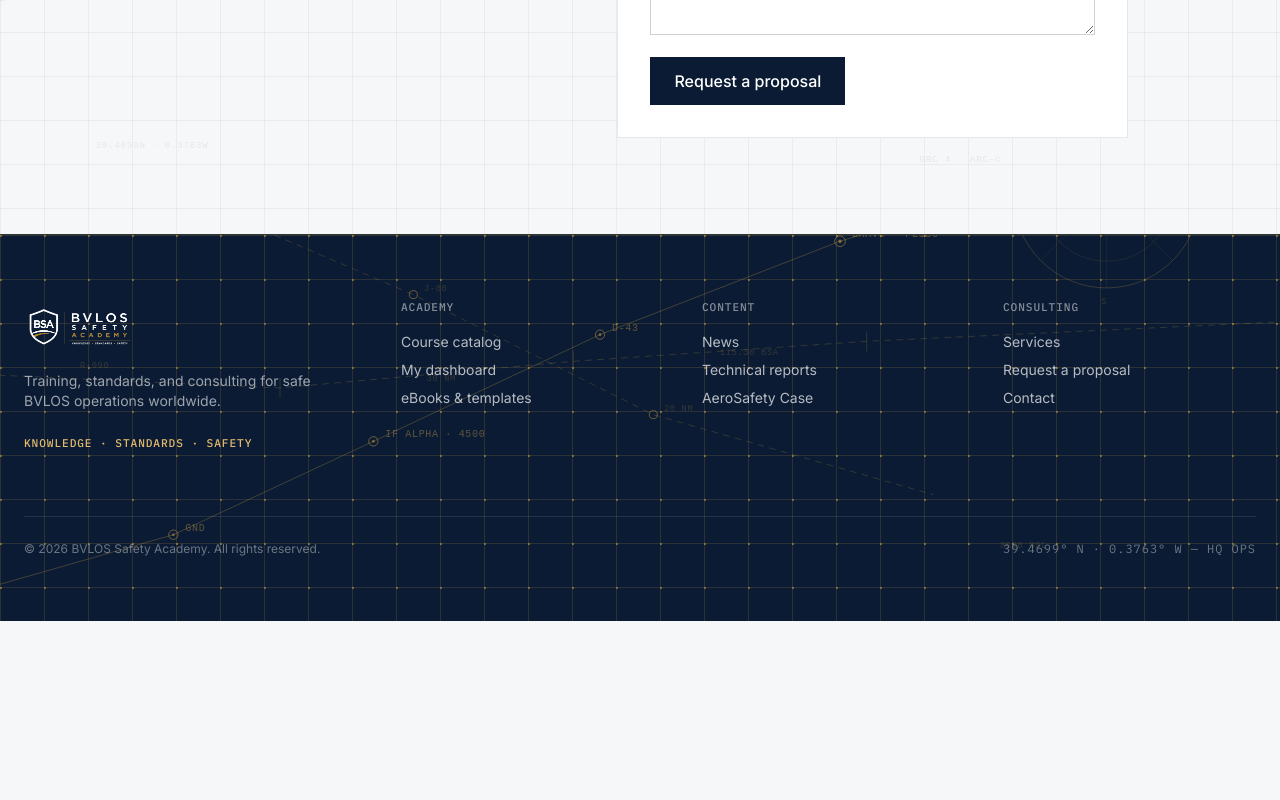
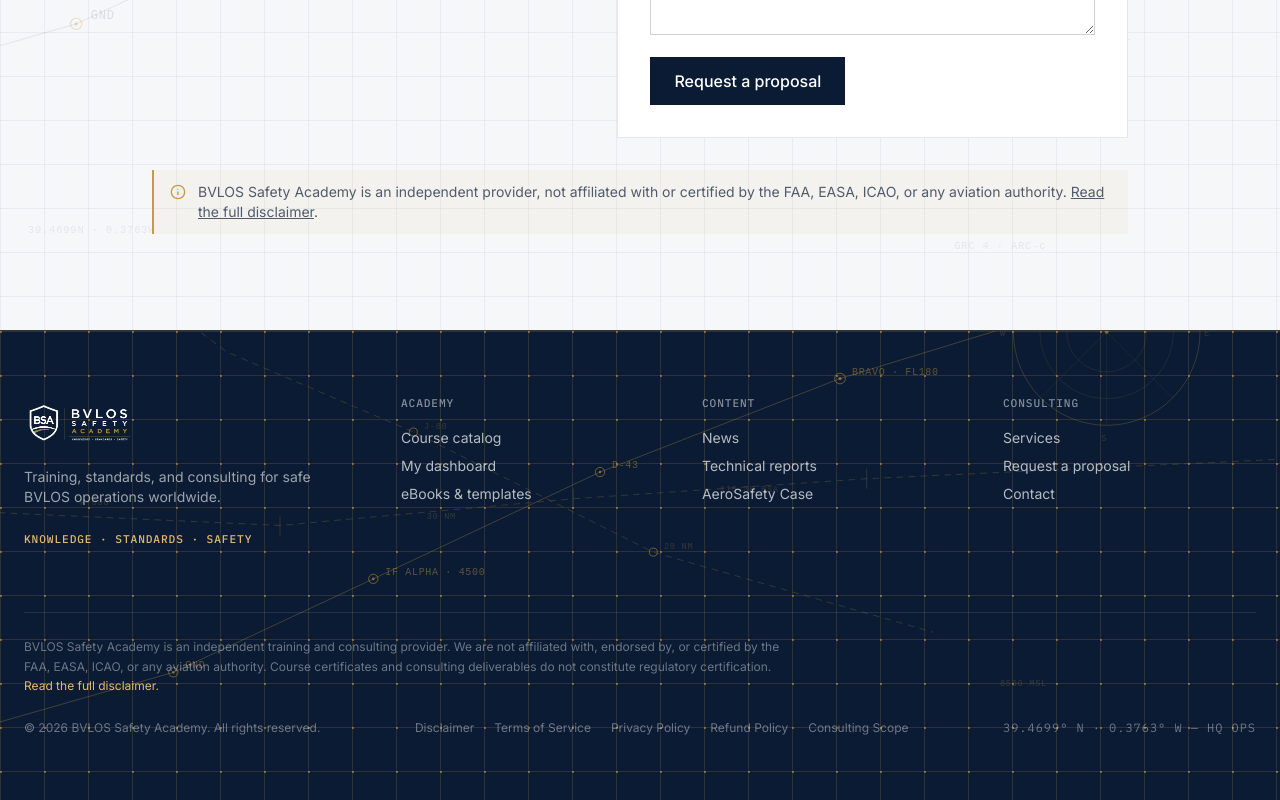
Before and after one commit to PANDAVILA/bvlos-safety-academy, a Next.js app: page /consultoria in a window 1280 px wide. Shown: the part 1570-2370 px from the top of the page. Before the commit the page ends 2191 px from the top, so only its background shows below. Built offline with nearby package versions, Linux system fonts and the light colour scheme; no server answers.

Commit message:
Add missing legal page components and disclaimer notices

```diff
--- a/app/aerosafety-case/page.tsx
+++ b/app/aerosafety-case/page.tsx
@@ -1,4 +1,5 @@
 import { ArrowUpRight, Gauge, ListChecks, ShieldAlert } from "lucide-react";
+import DisclaimerNote from "@/components/DisclaimerNote";
 
 export default function AeroSafetyCasePage() {
   const appUrl = process.env.NEXT_PUBLIC_AEROSAFETY_CASE_URL || "#";
@@ -33,6 +34,9 @@
                 Set NEXT_PUBLIC_AEROSAFETY_CASE_URL in your .env.local to link your deployed instance.
               </p>
             )}
+            <div className="mt-8">
+              <DisclaimerNote variant="dark" />
+            </div>
           </div>
           <div className="border border-white/15 bg-navy-950/40 p-6">
             <div className="flex items-center justify-between border-b border-white/10 pb-3 text-xs text-white/50">
--- a/app/consultoria/page.tsx
+++ b/app/consultoria/page.tsx
@@ -1,6 +1,7 @@
 import Image from "next/image";
 import { ShieldCheck, FileText, Users, Globe2 } from "lucide-react";
 import LeadForm from "@/components/LeadForm";
+import DisclaimerNote from "@/components/DisclaimerNote";
 
 const services = [
   { icon: ShieldCheck, title: "SMS Risk Assessment", desc: "Full ground and air risk calculation (GRC, ARC) and mitigation strategy for your operational dossier." },
@@ -43,7 +44,8 @@
       </section>
 
       <section id="contacto" className="chart-bg-light border-t border-navy-900/10">
-        <div className="mx-auto grid max-w-5xl gap-10 px-6 py-24 lg:grid-cols-[1fr_1.2fr] lg:items-start">
+        <div className="mx-auto max-w-5xl px-6 py-24">
+          <div className="grid gap-10 lg:grid-cols-[1fr_1.2fr] lg:items-start">
             <div>
               <p className="eyebrow text-gold-600">Request a proposal</p>
               <h2 className="mt-4 font-display text-3xl text-navy-900">Let's talk about your operation</h2>
@@ -54,6 +56,10 @@
             </div>
             <LeadForm />
           </div>
+          <div className="mt-8">
+            <DisclaimerNote />
+          </div>
+        </div>
       </section>
     </div>
   );
--- a/app/cursos/page.tsx
+++ b/app/cursos/page.tsx
@@ -1,13 +1,15 @@
 export const dynamic = "force-dynamic";
+
 import { db } from "@/lib/db";
 import { courses } from "@/lib/db/schema";
 import { eq } from "drizzle-orm";
 import CourseCard from "@/components/CourseCard";
+import DisclaimerNote from "@/components/DisclaimerNote";
 
 const categories = [
-  { value: "", label: "Todas" },
+  { value: "", label: "All" },
   { value: "bvlos", label: "BVLOS" },
-  { value: "risk-assessment", label: "Gestión de riesgo" },
+  { value: "risk-assessment", label: "Risk management" },
   { value: "sms", label: "SMS" },
   { value: "conops", label: "ConOps" },
 ];
@@ -22,12 +24,15 @@
     <div>
       <section className="chart-bg">
         <div className="mx-auto max-w-7xl px-6 py-20">
-          <p className="eyebrow text-gold-400">Academia</p>
-          <h1 className="mt-4 font-display text-4xl font-semibold text-white sm:text-5xl">Catálogo de cursos</h1>
+          <p className="eyebrow text-gold-400">Academy</p>
+          <h1 className="mt-4 font-display text-4xl font-semibold text-white sm:text-5xl">Course catalog</h1>
           <p className="mt-4 max-w-xl text-white/70">
-            Formación estructurada por niveles, de fundamentos regulatorios a metodologías avanzadas de evaluación
-            de riesgo y gestión de la seguridad operacional.
+            Tiered training, from regulatory fundamentals to advanced risk assessment and safety management
+            methodologies.
           </p>
+          <div className="mt-8 max-w-xl">
+            <DisclaimerNote variant="dark" />
+          </div>
         </div>
       </section>
 
@@ -55,7 +60,7 @@
             ))}
           </div>
           {filtered.length === 0 && (
-            <p className="mt-10 text-navy-900/50">No hay cursos publicados en esta categoría todavía.</p>
+            <p className="mt-10 text-navy-900/50">There are no published courses in this category yet.</p>
           )}
         </div>
       </section>
--- a/app/globals.css
+++ b/app/globals.css
@@ -106,6 +106,51 @@
   font-weight: 500;
 }
 
+.prose-legal h2 {
+  font-family: "Oswald", sans-serif;
+  text-transform: none;
+  letter-spacing: 0;
+  font-size: 1.375rem;
+  font-weight: 600;
+  color: #0A1B33;
+  margin-top: 2.5rem;
+  margin-bottom: 0.75rem;
+}
+.prose-legal h2:first-child {
+  margin-top: 0;
+}
+.prose-legal h3 {
+  font-family: "Inter", sans-serif;
+  font-size: 1rem;
+  font-weight: 600;
+  color: #0A1B33;
+  margin-top: 1.5rem;
+  margin-bottom: 0.5rem;
+}
+.prose-legal p {
+  margin-bottom: 1rem;
+  line-height: 1.7;
+}
+.prose-legal ul {
+  list-style: disc;
+  padding-left: 1.25rem;
+  margin-bottom: 1rem;
+}
+.prose-legal li {
+  margin-bottom: 0.4rem;
+  line-height: 1.6;
+}
+.prose-legal strong {
+  color: #0A1B33;
+  font-weight: 600;
+}
+.prose-legal .callout {
+  border-left: 3px solid #C79A44;
+  background: rgba(199,154,68,0.08);
+  padding: 1rem 1.25rem;
+  margin: 1.5rem 0;
+}
+
 ::selection {
   background: #C79A44;
   color: #0A1B33;
--- /dev/null
+++ b/components/DisclaimerNote.tsx
@@ -0,0 +1,23 @@
+import Link from "next/link";
+import { Info } from "lucide-react";
+
+export default function DisclaimerNote({ variant = "light" }: { variant?: "light" | "dark" }) {
+  const isDark = variant === "dark";
+  return (
+    <div
+      className={`flex items-start gap-3 border-l-2 border-gold-500 px-4 py-3 text-sm ${
+        isDark ? "bg-white/5 text-white/60" : "bg-gold-500/5 text-navy-900/70"
+      }`}
+    >
+      <Info size={16} className="mt-0.5 shrink-0 text-gold-500" />
+      <p>
+        BVLOS Safety Academy is an independent provider, not affiliated with or certified by the FAA, EASA,
+        ICAO, or any aviation authority.{" "}
+        <Link href="/legal/disclaimer" className="underline hover:text-gold-500">
+          Read the full disclaimer
+        </Link>
+        .
+      </p>
+    </div>
+  );
+}
--- a/components/Footer.tsx
+++ b/components/Footer.tsx
@@ -42,9 +42,27 @@
           </div>
         </div>
 
-        <div className="mt-16 flex flex-col items-start justify-between gap-4 border-t border-white/10 pt-6 text-xs text-white/40 lg:flex-row lg:items-center">
-          <p>© {new Date().getFullYear()} BVLOS Safety Academy. All rights reserved.</p>
-          <p className="coord">39.4699° N · 0.3763° W — HQ OPS</p>
+        <div className="mt-16 border-t border-white/10 pt-6">
+          <p className="max-w-3xl text-xs leading-relaxed text-white/40">
+            BVLOS Safety Academy is an independent training and consulting provider. We are not affiliated with,
+            endorsed by, or certified by the FAA, EASA, ICAO, or any aviation authority. Course certificates and
+            consulting deliverables do not constitute regulatory certification.{" "}
+            <Link href="/legal/disclaimer" className="text-gold-400 hover:underline">
+              Read the full disclaimer.
+            </Link>
+          </p>
+
+          <div className="mt-6 flex flex-col items-start justify-between gap-4 text-xs text-white/40 lg:flex-row lg:items-center">
+            <p>© {new Date().getFullYear()} BVLOS Safety Academy. All rights reserved.</p>
+            <nav className="flex flex-wrap gap-x-5 gap-y-2">
+              <Link href="/legal/disclaimer" className="hover:text-gold-400">Disclaimer</Link>
+              <Link href="/legal/terms" className="hover:text-gold-400">Terms of Service</Link>
+              <Link href="/legal/privacy" className="hover:text-gold-400">Privacy Policy</Link>
+              <Link href="/legal/refunds" className="hover:text-gold-400">Refund Policy</Link>
+              <Link href="/legal/consulting-scope" className="hover:text-gold-400">Consulting Scope</Link>
+            </nav>
+            <p className="coord">39.4699° N · 0.3763° W — HQ OPS</p>
+          </div>
         </div>
       </div>
     </footer>
--- /dev/null
+++ b/components/LegalPageShell.tsx
@@ -0,0 +1,47 @@
+import Link from "next/link";
+
+const legalNav = [
+  { href: "/legal/disclaimer", label: "Disclaimer" },
+  { href: "/legal/terms", label: "Terms of Service" },
+  { href: "/legal/privacy", label: "Privacy Policy" },
+  { href: "/legal/refunds", label: "Refund Policy" },
+  { href: "/legal/consulting-scope", label: "Consulting Scope of Services" },
+];
+
+export default function LegalPageShell({
+  title,
+  updated,
+  children,
+}: {
+  title: string;
+  updated: string;
+  children: React.ReactNode;
+}) {
+  return (
+    <div>
+      <section className="chart-bg">
+        <div className="mx-auto max-w-5xl px-6 py-16">
+          <p className="eyebrow text-gold-400">Legal</p>
+          <h1 className="mt-3 font-display text-3xl font-semibold text-white sm:text-4xl">{title}</h1>
+          <p className="coord mt-3 text-xs text-white/40">Last updated: {updated}</p>
+        </div>
+      </section>
+      <section className="bg-white">
+        <div className="mx-auto grid max-w-5xl gap-10 px-6 py-16 lg:grid-cols-[220px_1fr]">
+          <nav className="h-fit space-y-1 lg:sticky lg:top-24">
+            {legalNav.map((item) => (
+              <Link
+                key={item.href}
+                href={item.href}
+                className="block border-l-2 border-transparent px-3 py-2 text-sm text-navy-900/60 hover:border-gold-500 hover:text-navy-900"
+              >
+                {item.label}
+              </Link>
+            ))}
+          </nav>
+          <div className="prose-legal max-w-none text-navy-900/80">{children}</div>
+        </div>
+      </section>
+    </div>
+  );
+}
```
Lines whose indentation alone changed are shown as unchanged.
